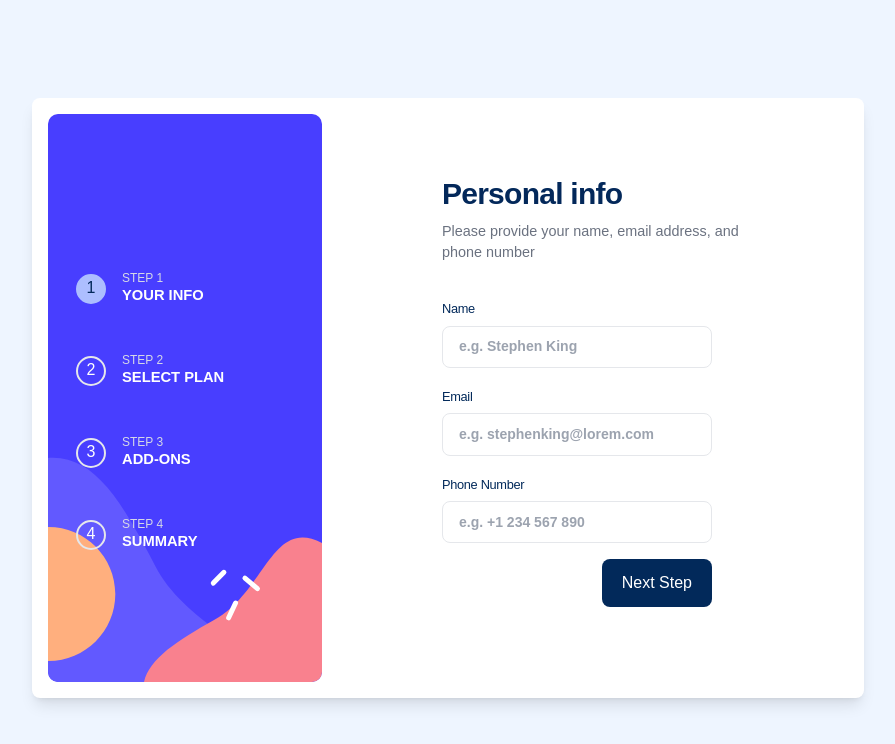
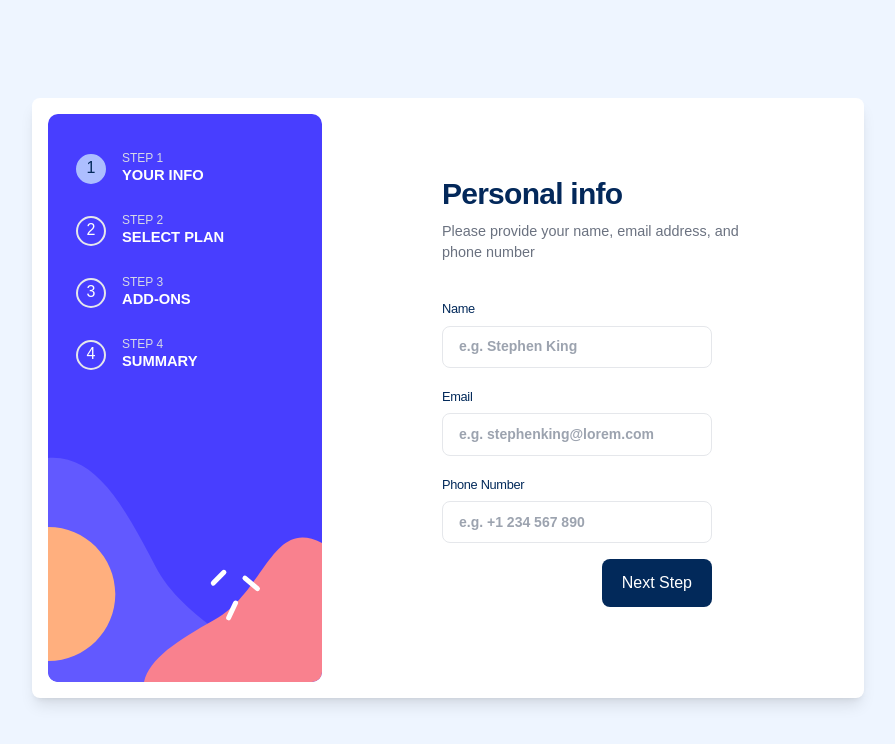
Before and after one commit to DOCSPLOIT/fm_multi_step_form, a React (Vite) app: page / in a window 1280 px wide. Shown: the top 744 px of the page, without its empty margins (192-1087 px from the left). Built offline with nearby package versions, Linux system fonts and the light colour scheme.

Commit message:
flex style relocation

```diff
--- a/src/components/Stepper/Stepper.tsx
+++ b/src/components/Stepper/Stepper.tsx
@@ -43,10 +43,10 @@ export default function Stepper(props: any) {
 
     return <StepperContext.Provider value={{ current, next, previous, total ,goto }}>
         <div className="h-full w-full md:flex md:space-x-12">
-            <div className=" h-[172px] md:min-w-[274px]  md:min-h-[568px] flex justify-center md:flex-col overflow-hidden md:pt-10 md:rounded-lg bg-no-repeat bg-[url('./assets/images/bg-sidebar-mobile.svg')] md:bg-[url('./assets/images/bg-sidebar-desktop.svg')] bg-contain">
+            <div className=" h-[172px] md:min-w-[274px]  md:min-h-[568px] flex justify-center md:justify-start md:flex-col overflow-hidden md:pt-10 md:rounded-lg bg-no-repeat bg-[url('./assets/images/bg-sidebar-mobile.svg')] md:bg-[url('./assets/images/bg-sidebar-desktop.svg')] bg-contain">
                 {
                     props.heads.map((text: string, index: number) => {
-                        return <div key={index} className="flex cursor-pointer md:space-x-4 md:px-7 px-3  pt-5 md:pt-auto  " onClick={() => onClickStep(index)}>
+                        return <div key={index} className="flex cursor-pointer md:space-x-4 md:px-7 px-3  pt-5 md:pt-0  " onClick={() => onClickStep(index)}>
                             <div className="mb-8">
                                 <p className={"rounded-full h-[30px] w-[30px] text-center  " + classNameOfNumber(index)}>{index + 1}</p>
                             </div>
```
